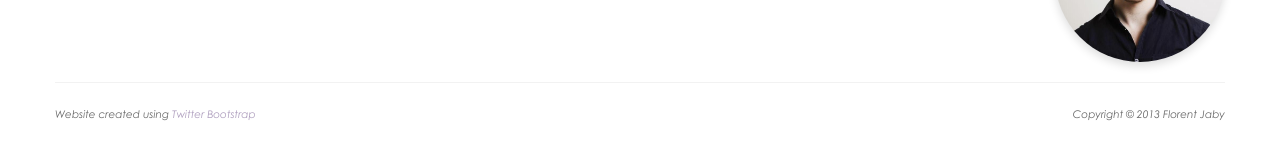
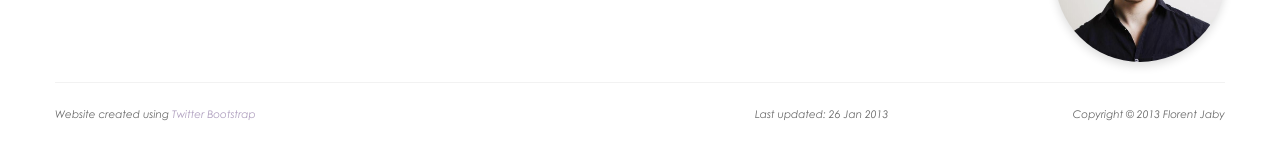
Before and after one commit to Floby/node-libspotify, a Jekyll site: the page built from index.html, in a window 1280 px wide. Shown: the part 266-426 px from the top of the page. Built offline with Jekyll 4.4.1, drawn with Linux system fonts in a browser that asks for light colours; the list of posts is cut into pages by our own code.

Commit message:
add last updated field

```diff
--- a/_layouts/default.html
+++ b/_layouts/default.html
@@ -86,7 +86,16 @@
             <div class="span3 aknowledgement">
                 <em>Website created using <a href="http://twitter.github.com/bootstrap">Twitter Bootstrap</a></em>
             </div>
-            <div class="span3 offset6 copyright">
+            <div class="span2 offset4">
+                {% if page.last-updated != NULL %}
+                <i>Last updated: {{ page.last-updated | date_to_string }}</i>
+                {% elseif site.last-updated != NULL%}
+                <i>Last updated: {{ site.last-updated | date_to_string }}</i>
+                {% else %}
+                <i>Last updated: {{ site.time | date_to_string }}</i>
+                {% endif %}
+            </div>
+            <div class="span3 copyright">
                 <em>Copyright © 2013 Florent Jaby</em>
             </div>
         </div>
```
